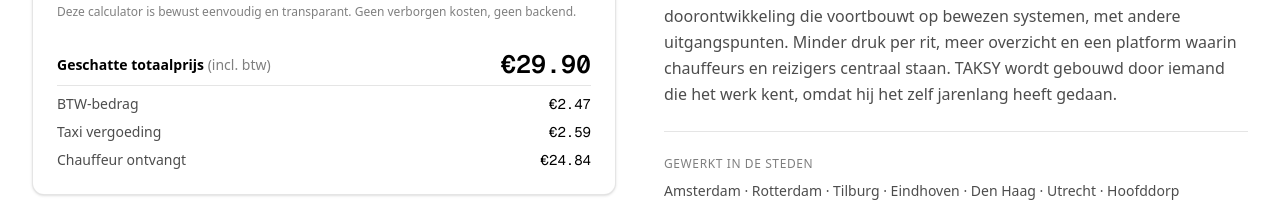
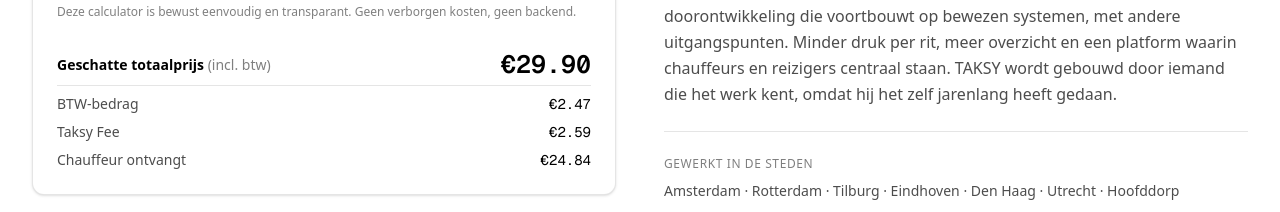
Before and after one commit to Taksyeu/Taksy, a Next.js app: page / in a window 1280 px wide. Shown: the part 3120-3332 px from the top of the page. Built offline with nearby package versions, Linux system fonts and the light colour scheme.

Commit message:
Rename breakdown label to Taksy Fee

```diff
--- a/src/components/landing/FareCalculator.tsx
+++ b/src/components/landing/FareCalculator.tsx
@@ -90,7 +90,7 @@ export function FareCalculator() {
           <div className="h-px w-full bg-black/10" />
 
           <Row label="BTW-bedrag" value={`€${Number(btw).toFixed(2)}`} />
-          <Row label="Taxi vergoeding" value={`€${Number(platformvergoeding).toFixed(2)}`} />
+          <Row label="Taksy Fee" value={`€${Number(platformvergoeding).toFixed(2)}`} />
           <Row label="Chauffeur ontvangt" value={`€${Number(chauffeurOntvangt).toFixed(2)}`} />
         </div>
       </div>
```
